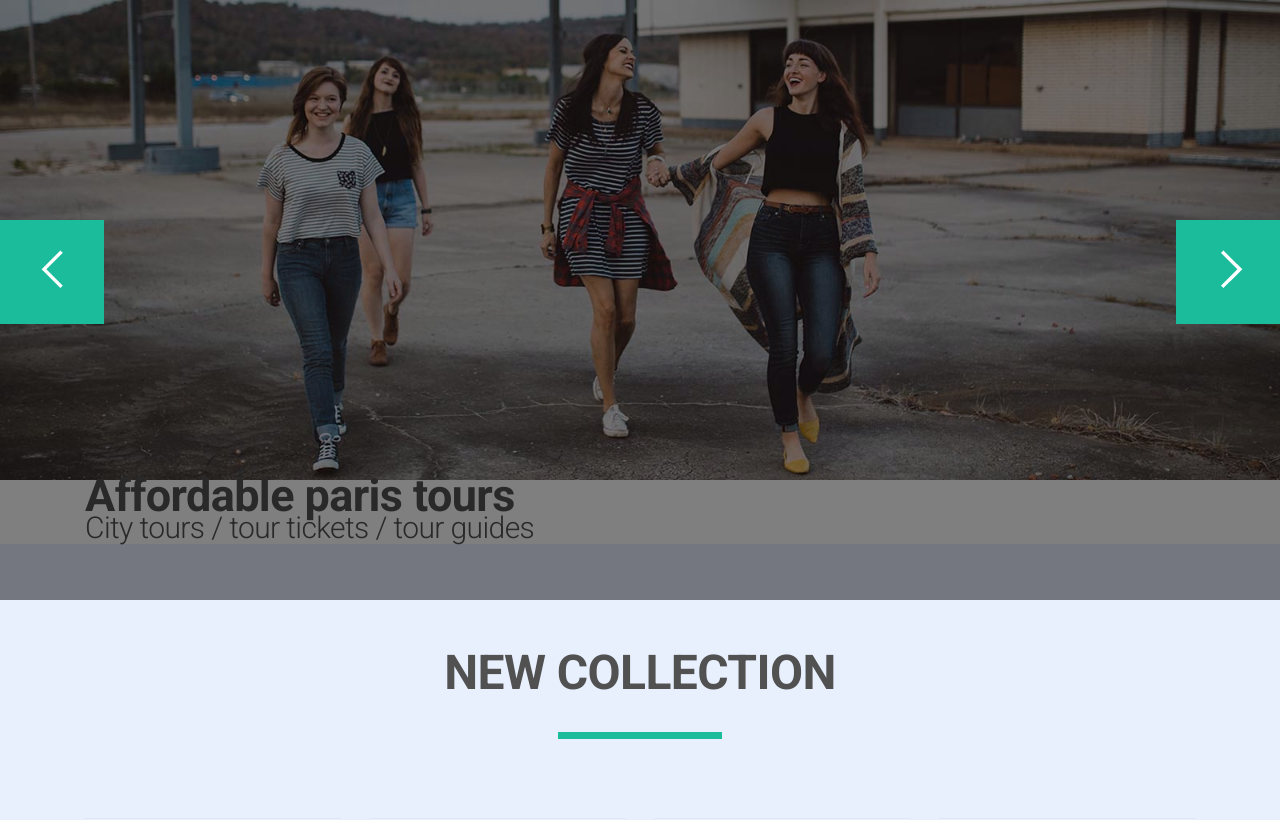
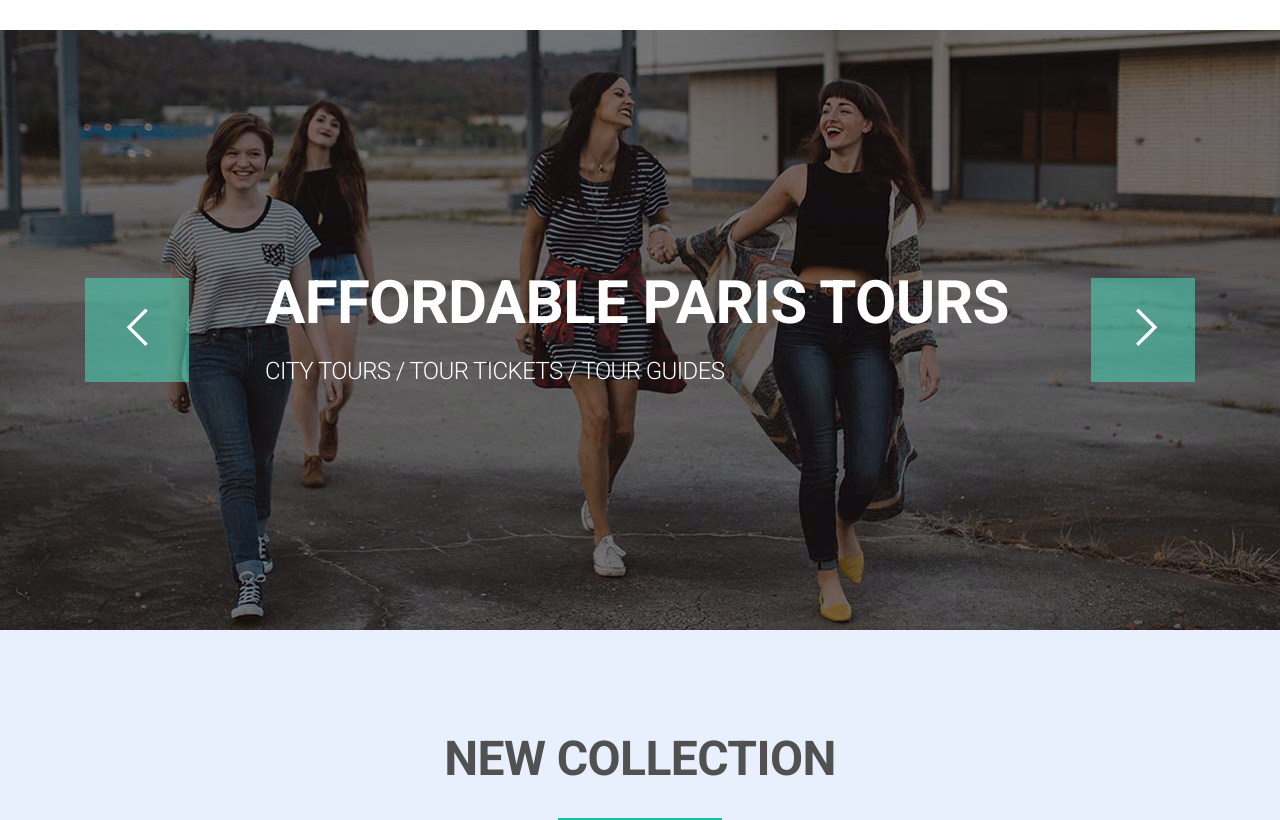
Before and after one commit to dmitrij-sh/goit-fe-course, a web app: file html-css/module-05/index1.html in a window 1280 px wide. Shown: the part 68-888 px from the top of the page. Run offline with its HTML, style and script files only (its server is not run), Linux system fonts and the light colour scheme.

Commit message:
add slider

```diff
--- a/html-css/module-05/css/style1.css
+++ b/html-css/module-05/css/style1.css
@@ -60,21 +60,52 @@ body {
   color: rgb(26, 188, 156);
 }
 /* SLIDER */
-.slider {
-  position: relative;
+.page-banner {
+  padding-top: 30px;
+}
+
+.slider__overlay {
+position: relative;
+}
+
+.slider__overlay-img {
+height: 600px;
+object-fit: cover;
 }
 
 .slider__overlay::before {
   position: absolute;
   width: 100%;
-  height: 600px;
+  height: 100%;
   background-color: rgba(0,0,2, .5);
   content: "";
 }
 
+.slider__desc-wrapper {
+  position: absolute;
+  top: 50%;
+  left: 50%;
+  transform: translate(-50%, -50%);
+  width: 750px;
+  text-transform: uppercase;
+  text-align: left;
+  color: rgb(255, 255, 255);
+}
+
+.slider__desc-title {
+  font-size: 60px;
+  line-height: 82px;
+
+}
+
+.slider__desc-text {
+  font-size: 24px;
+  line-height: 54px;
+}
+
 .slider__btn-wrapper {
   position: absolute;
-  width: 100%;
+  width: 1110px;
   top: 50%;
   left: 50%;
   transform: translate(-50%, -50%);
@@ -83,10 +114,9 @@ body {
 .slider__btn {
   width: 104px;
   height: 104px;
-  color: rgb(255, 255, 255);
   border: none;
   cursor: pointer;
-  background-color: rgb(26, 188, 156);
+  background-color: rgba(78, 196, 171, .65);
 }
 
 .prev {
```
